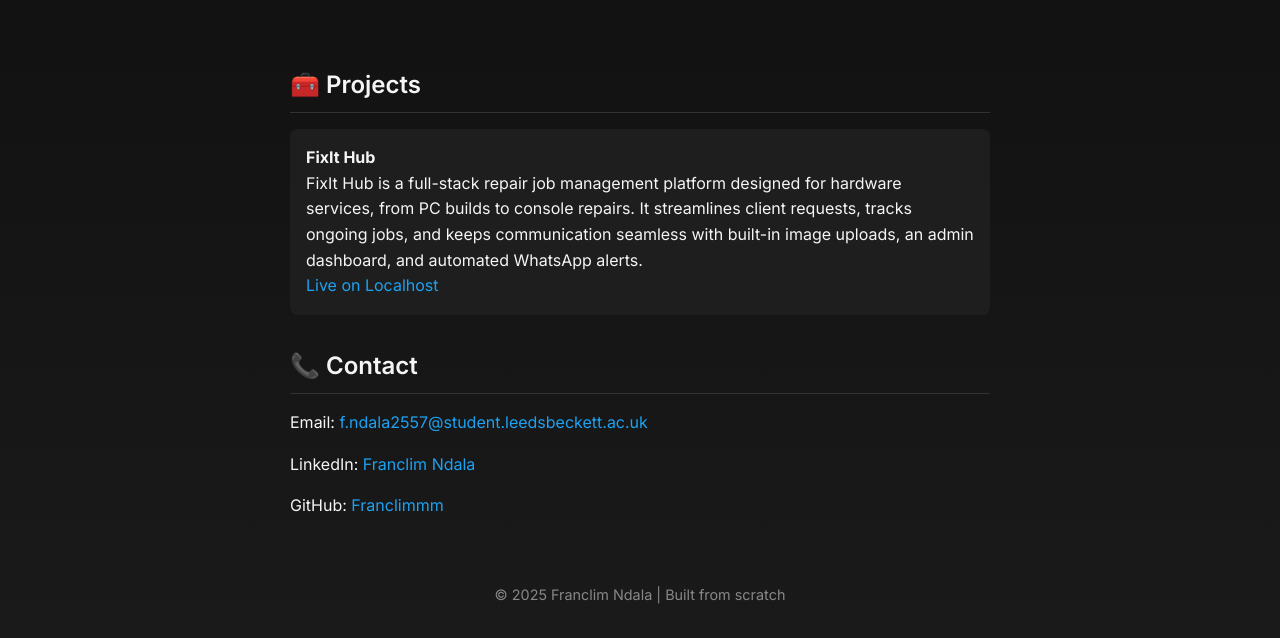
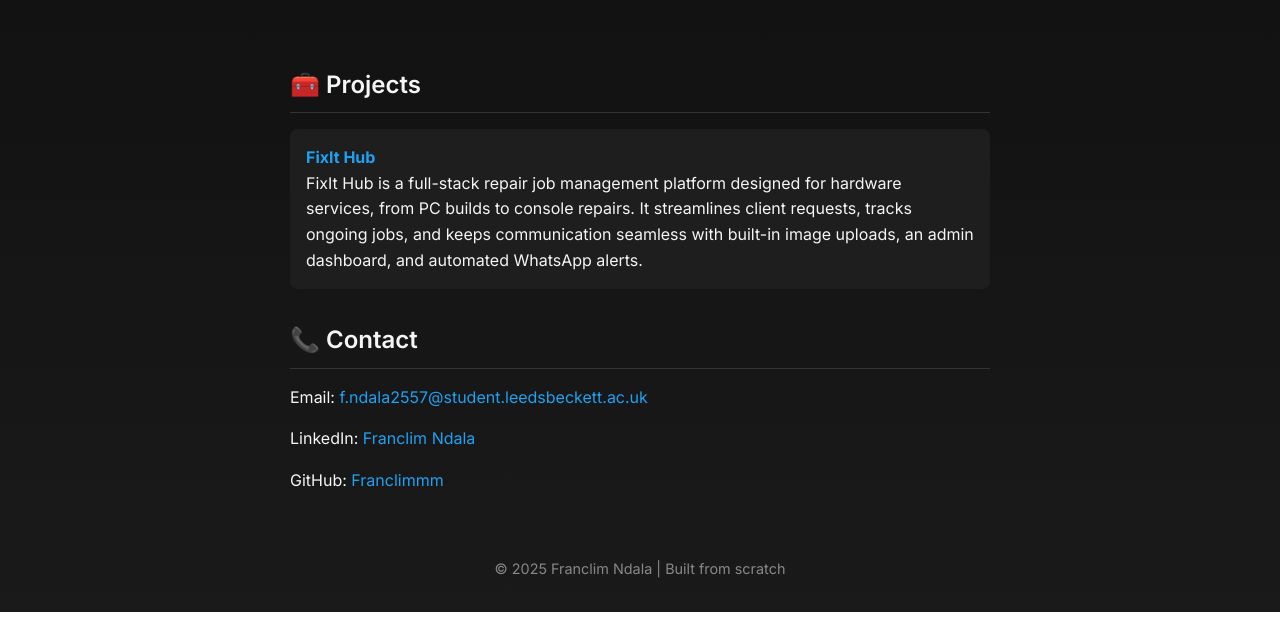
Before and after one commit to Franclimmm/franclimmm.github.io, a plain HTML site: page index.html in a window 1280 px wide. Shown: the part 199-837 px from the top of the page. After the commit the page ends 811 px from the top, so only its background shows below. Drawn offline with Linux system fonts and the light colour scheme.

Commit message:
uploaded link to fixit

```diff
--- a/index.html
+++ b/index.html
@@ -92,9 +92,8 @@
   <section>
     <h2>🧰 Projects</h2>
     <div class="project">
-      <strong>FixIt Hub</strong><br>
+      <strong><a href="https://fixithub.support" target="_blank">FixIt Hub</a></strong><br>
       FixIt Hub is a full-stack repair job management platform designed for hardware services, from PC builds to console repairs. It streamlines client requests, tracks ongoing jobs, and keeps communication seamless with built-in image uploads, an admin dashboard, and automated WhatsApp alerts.<br>
-      <a href="http://localhost:3000/repair-form" target="_blank">Live on Localhost</a>
     </div>
   </section>
 
```
